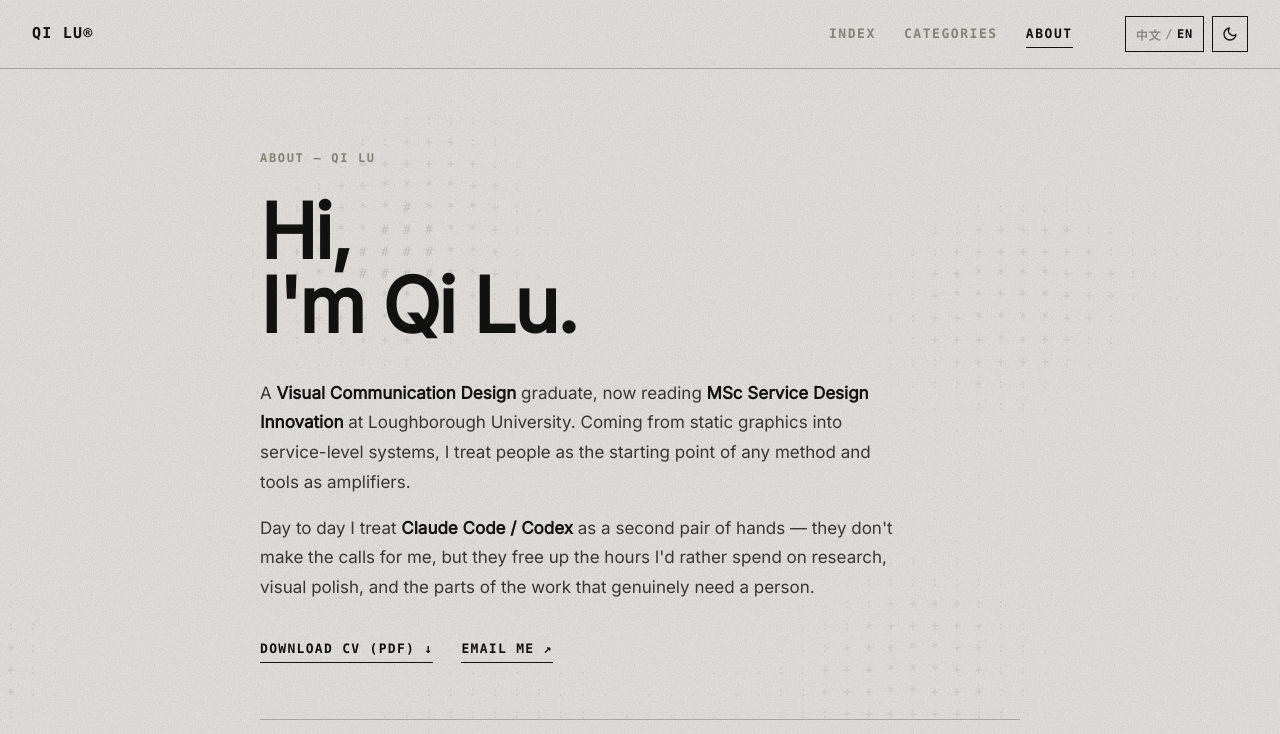
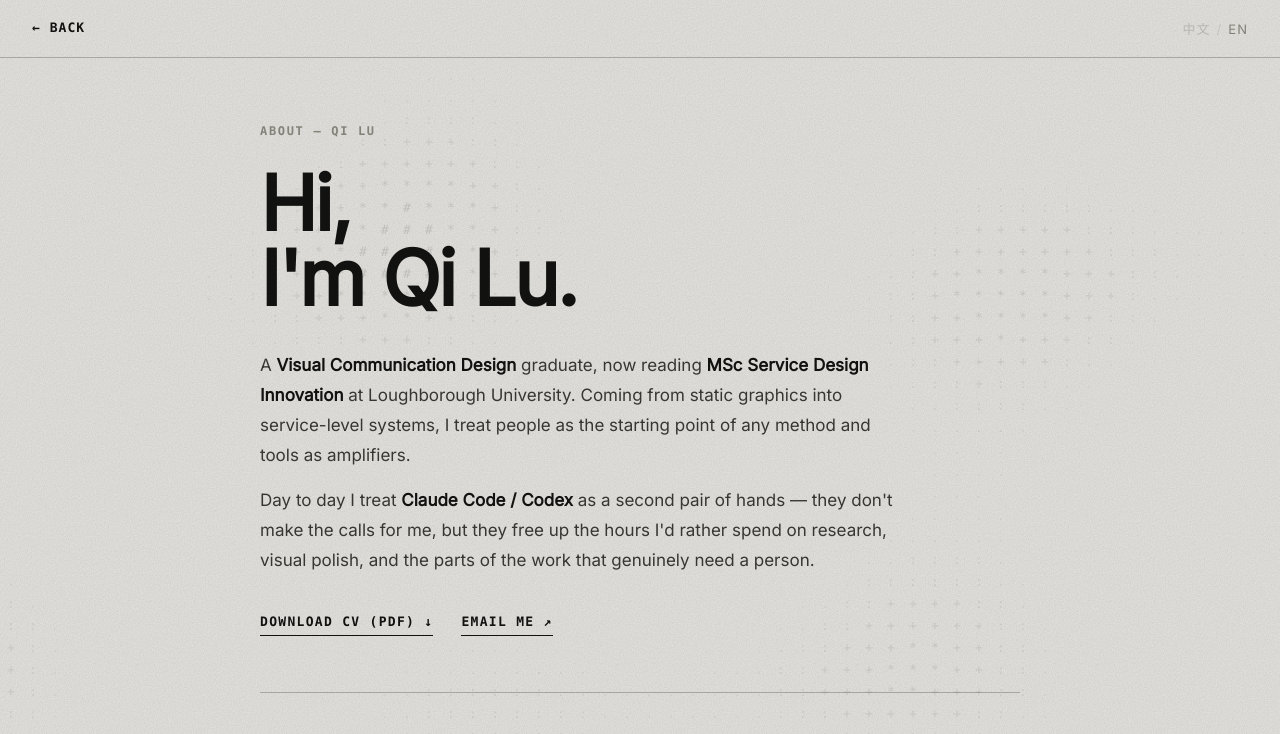
Before and after one commit to opqxxxpqo/portfolio, an Astro site: page /about in a window 1280 px wide. Shown: the top 734 px of the page. Built offline with nearby package versions, Linux system fonts and the light colour scheme; Astro itself is replaced by a stand-in of ours; a small style sheet from the web is missing.

Commit message:
redesign: 关于页顶栏精简 — 只留返回键 + 低调中英切换
- hideHeader 撤掉全站 Header，自渲染精简顶栏
- 去明暗切换、去首页/分类；只留最左返回键（← 返回，回首页）
- 中英切换套用着陆页低调风格（Inter 300 细体 / 无底色边框 / 淡灰）
- 顶栏 sticky、纸面底、细线分隔，盖住 ASCII 底噪

Co-Authored-By: Claude Opus 4.8 <noreply@anthropic.com>

```diff
--- a/src/pages/about.astro
+++ b/src/pages/about.astro
@@ -1,5 +1,6 @@
 ---
 import BaseLayout from '~/layouts/BaseLayout.astro';
+import LangToggle from '~/components/LangToggle.astro';
 
 // 教育背景 —— 如果本科学校 / 年份要补，改这里
 const education = [
@@ -50,10 +51,19 @@ const proficient = [
 ];
 ---
 
-<BaseLayout title="关于 · 鲁琦 Qi Lu" description="拉夫堡大学服务设计创新硕士 · 视觉传达背景 · 软件栈 / 联系方式">
+<BaseLayout hideHeader title="关于 · 鲁琦 Qi Lu" description="拉夫堡大学服务设计创新硕士 · 视觉传达背景 · 软件栈 / 联系方式">
   <canvas class="about-fx" id="about-fx" aria-hidden="true"></canvas>
 
   <div class="about">
+    <!-- 精简顶栏：只留返回键 + 低调中英切换（与着陆页统一，无明暗/首页/分类） -->
+    <header class="about-top">
+      <a href="/" class="about-back" data-astro-prefetch>
+        <span class="lang-zh">← 返回</span>
+        <span class="lang-en">← BACK</span>
+      </a>
+      <div class="about-lang"><LangToggle /></div>
+    </header>
+
     <!-- 头部 -->
     <section class="head container-narrow">
       <p class="mono-label eyebrow">
@@ -211,7 +221,48 @@ const proficient = [
   }
   .about { position: relative; z-index: 1; }
 
-  .head { padding: clamp(56px, 10vh, 110px) 0 56px; }
+  /* 精简顶栏 */
+  .about-top {
+    position: sticky;
+    top: 0;
+    z-index: 10;
+    display: flex;
+    align-items: center;
+    justify-content: space-between;
+    padding: 16px 32px;
+    background: var(--bg);
+    border-bottom: 1px solid var(--hairline);
+  }
+  .about-back {
+    font-family: var(--font-mono);
+    font-size: 0.8125rem;
+    font-weight: 700;
+    letter-spacing: 0.08em;
+    text-transform: uppercase;
+    color: var(--fg);
+    transition: color var(--transition);
+  }
+  .about-back:hover { color: var(--accent); }
+  /* 低调中英切换（同着陆页：细体 / 无底色边框 / 淡色） */
+  .about-lang :global(.lang-toggle) {
+    height: auto;
+    padding: 0;
+    gap: 6px;
+    background: transparent;
+    border: none;
+    font-family: var(--font-sans);
+    font-weight: 300;
+    font-size: 0.8125rem;
+    letter-spacing: 0.08em;
+    color: #8b897f;
+  }
+  .about-lang :global(.lang-toggle:hover) { background: transparent; color: #55534c; }
+  .about-lang :global(.seg) { font-weight: 300; opacity: 0.4; transition: opacity var(--transition); }
+  .about-lang :global(.seg-sep) { opacity: 0.25; }
+  :global(html[lang^='zh']) .about-lang :global(.seg-zh),
+  :global(html[lang^='en']) .about-lang :global(.seg-en) { opacity: 0.9; font-weight: 300; }
+
+  .head { padding: clamp(40px, 8vh, 88px) 0 56px; }
   .eyebrow { margin: 0 0 26px; }
   .head-title {
     font-family: var(--font-display);
@@ -329,6 +380,7 @@ const proficient = [
   .skill-items li { color: var(--fg-soft); padding: 4px 0; font-size: 0.9375rem; }
 
   @media (max-width: 640px) {
+    .about-top { padding: 12px 20px; }
     .core-list, .skills { grid-template-columns: 1fr; }
     .rows li { grid-template-columns: 1fr; gap: 4px; }
     .cta { gap: 20px; }
```
